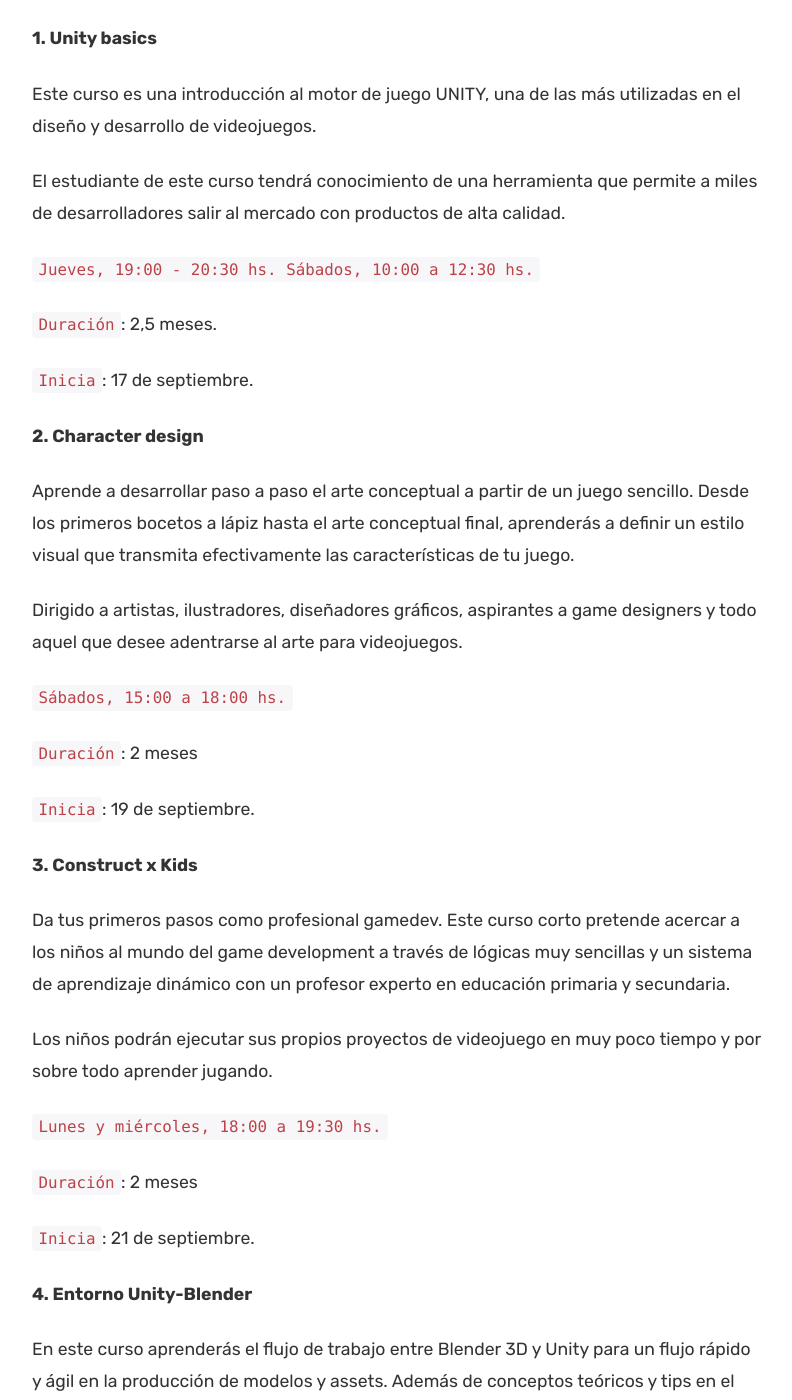
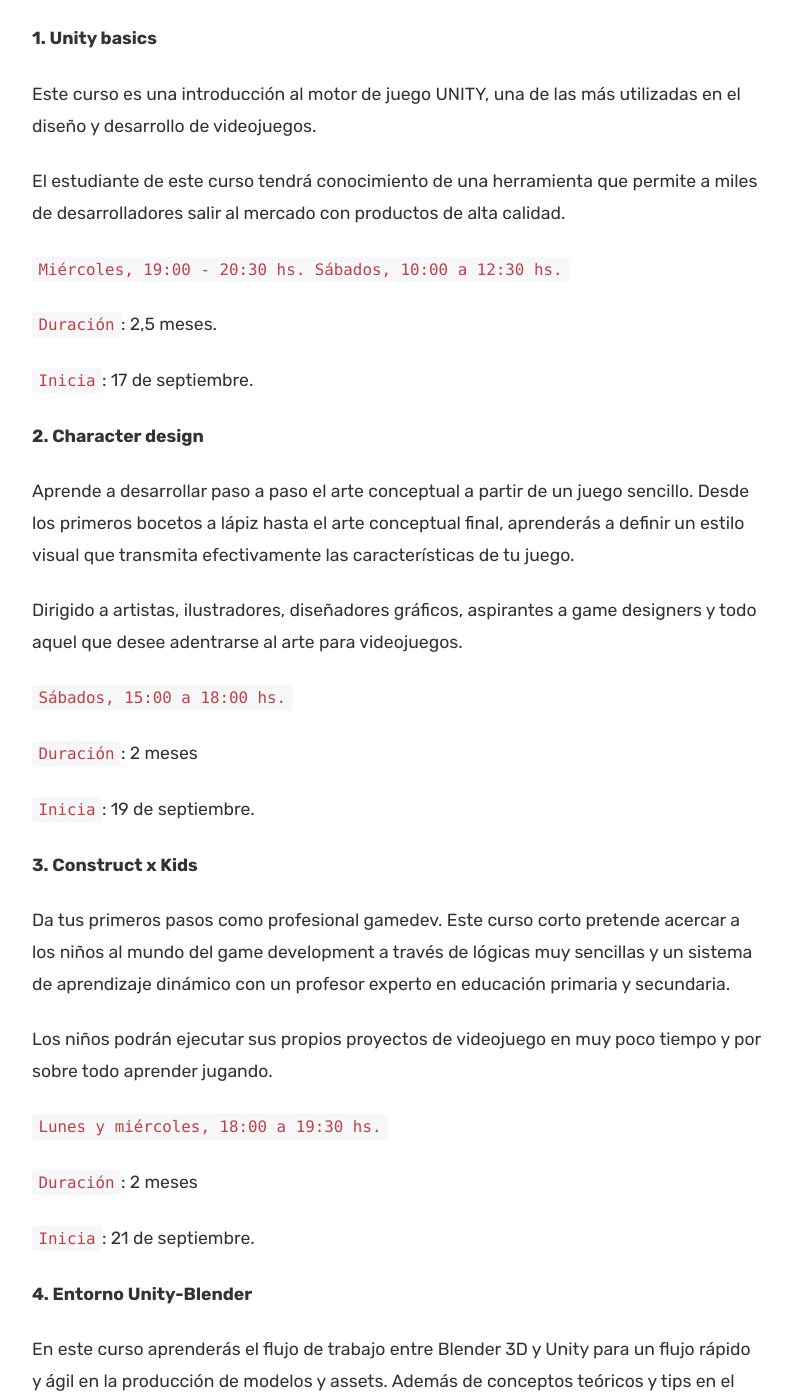
Before and after one commit to pescode/igdapy.github.io, a Jekyll site: the page built from _posts/2020-8-28-curso-gamedev-online.md, in a window 1280 px wide and 1400 px high, scrolled down 2317 px. Shown: the whole window, without its empty margins (433-1225 px from the left). Built offline with Jekyll 4.4.1, drawn with Linux system fonts in a browser that asks for light colours; comment, search, counter and statistics services are not loaded; some of the changed text lies outside the part shown.

Commit message:
fix horario

```diff
--- a/_posts/2020-8-28-curso-gamedev-online.md
+++ b/_posts/2020-8-28-curso-gamedev-online.md
@@ -34,7 +34,7 @@
 
 El estudiante de este curso tendrá conocimiento de una herramienta que permite a miles de desarrolladores salir al mercado con productos de alta calidad.
 
-`Jueves, 19:00 - 20:30 hs. Sábados, 10:00 a 12:30 hs.`
+`Miércoles, 19:00 - 20:30 hs. Sábados, 10:00 a 12:30 hs.`
 
 `Duración`: 2,5 meses.
 
@@ -70,7 +70,7 @@
 
 Al final del curso el estudiante tendrá los conocimientos para optimizar sus habilidades en esta herramienta 3D, como también en el manejo de formatos estándares usados por estudios alrededor del mundo y resolver problemas que puedan surgir durante la creación de assets en proyectos personales o en equipos.
 
-`Martes y jueves, 18:00 a 20:00 hs.`
+`Lunes y viernes, 18:00 a 19:30 hs.`
 
 `Duración`: 2 meses
 
```
